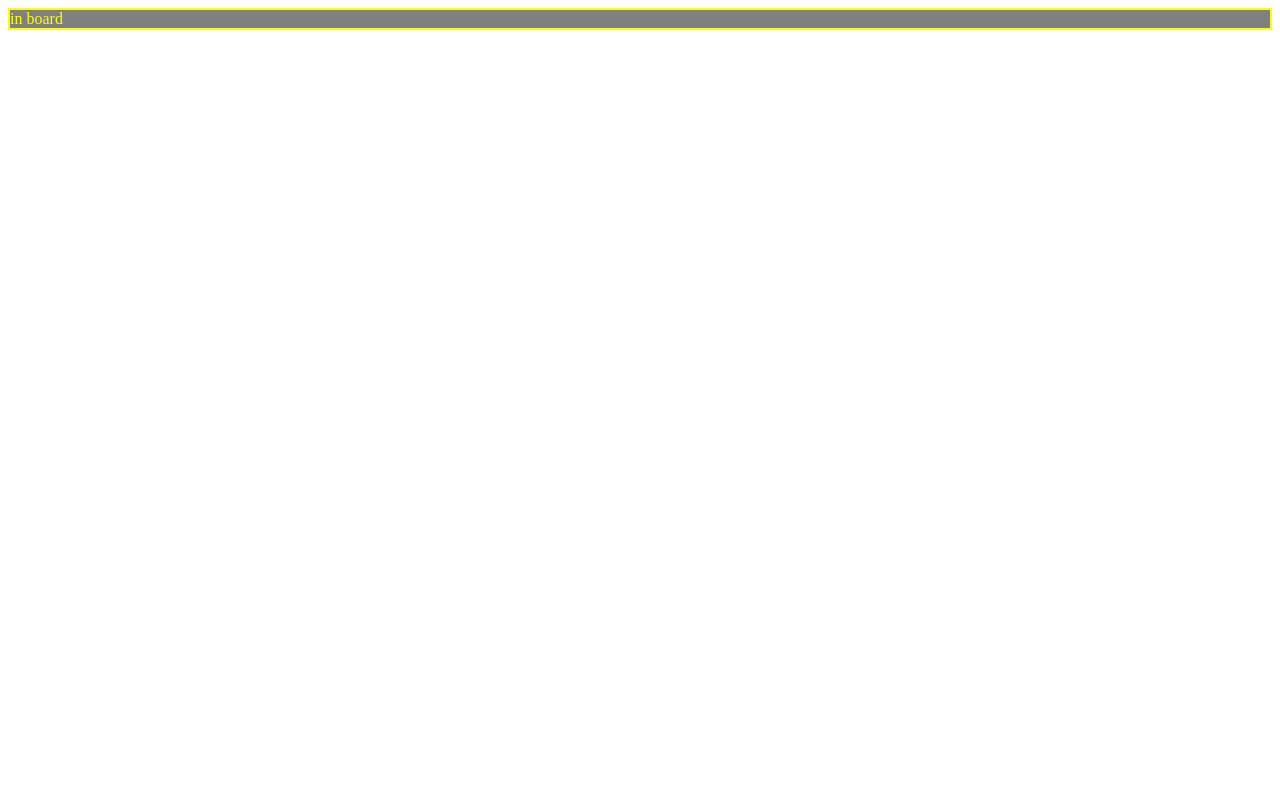
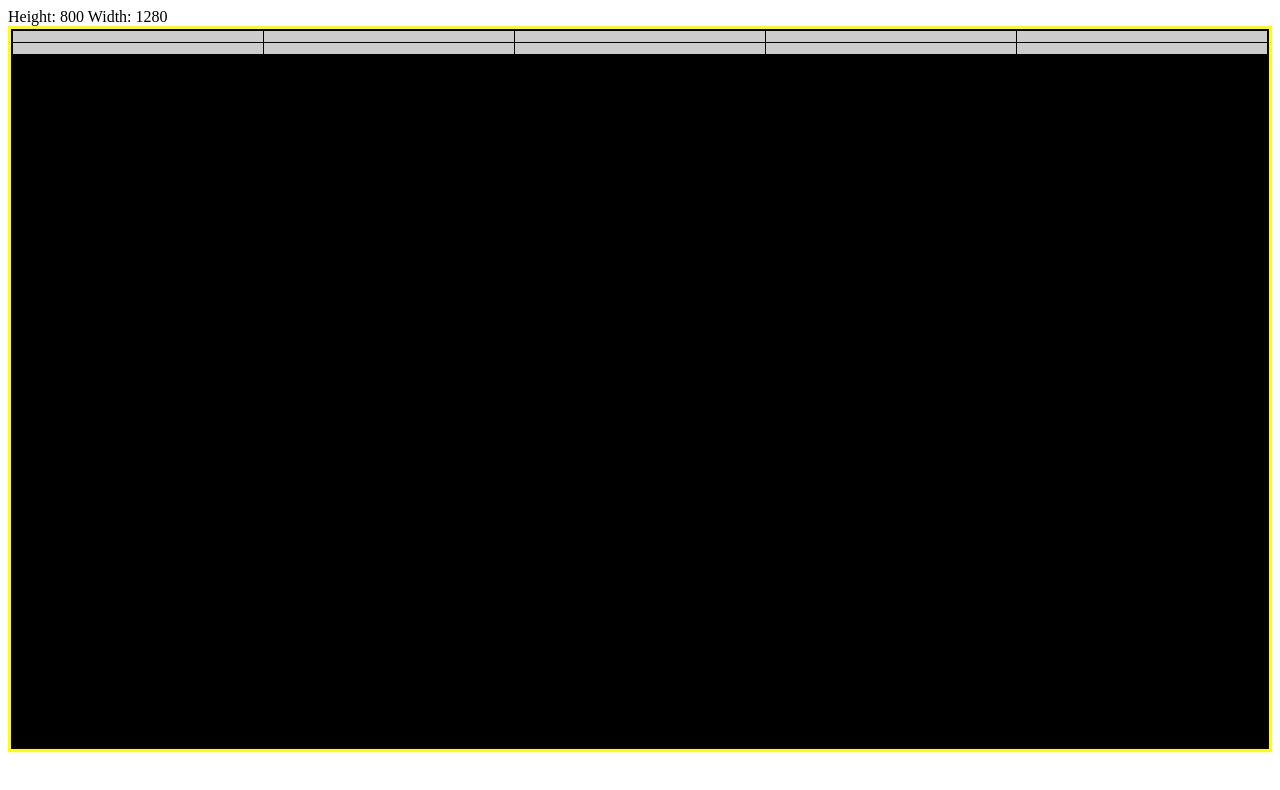
Before and after one commit to mtiganik/atariBreakout, a website: page index.html in a window 1280 px wide. Drawn offline with Linux system fonts and the light colour scheme.

Commit message:
work with styling

```diff
--- a/index.html
+++ b/index.html
@@ -9,8 +9,41 @@
 </head>
 <body>
 
+  <span id="height">Height: <span></span></span>
+  <span id="width">Width: <span></span></span>
   <div class="board">
-    in board
+    <div class="grid-container">
+      <div>&nbsp;</div>
+      <div>&nbsp;</div>
+      <div>&nbsp;</div>
+      <div>&nbsp;</div>
+      <div>&nbsp;</div>
+      <div>&nbsp;</div>
+      <div>&nbsp;</div>
+      <div>&nbsp;</div>
+      <div>&nbsp;</div>
+      <div>&nbsp;</div>
+    </div>
+
   </div>
+
+  <script>
+        const height = document.querySelector("#height span");
+        const width = document.querySelector("#width span");
+
+        // Function to update height and width
+        function updateSize() {
+            height.innerHTML = window.innerHeight;
+            width.innerHTML = window.innerWidth;
+        }
+
+        // Add event listener for window resize
+        window.addEventListener('resize', updateSize);
+
+        // Initial update
+        updateSize();
+</script>
+
+
 </body>
 </html>
--- a/styles.css
+++ b/styles.css
@@ -1,8 +1,23 @@
 .board {
-  background-color: gray;
-  border-width: 2px;
+  background-color: black;
   border-style: solid;
   border-color: yellow;
-  color: yellow;
+  color: white;
+  height: 90vh;
+  /* min-height: 600px; */
+}
 
+.grid-container {
+  display: grid;
+  grid-template-columns: auto auto auto auto auto;
+  justify-content: flex;
+  gap: 1px;
+  padding: 2px;
 }
+
+.grid-container > div {
+  background-color: rgba(255, 255, 255, 0.8);
+  text-align: center;
+  font-size: x-small;
+  /* display: inline-block; */
+}
```
